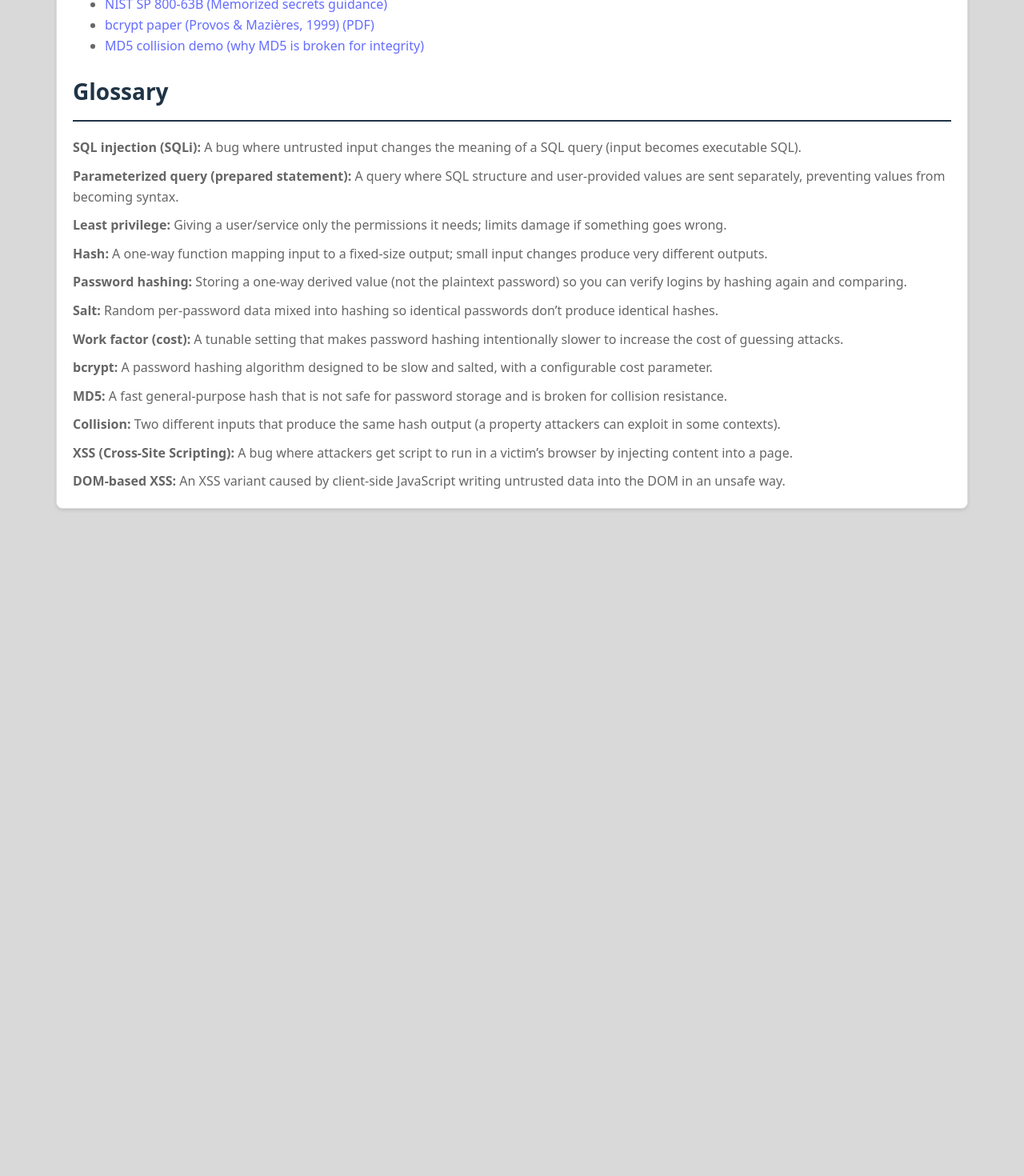
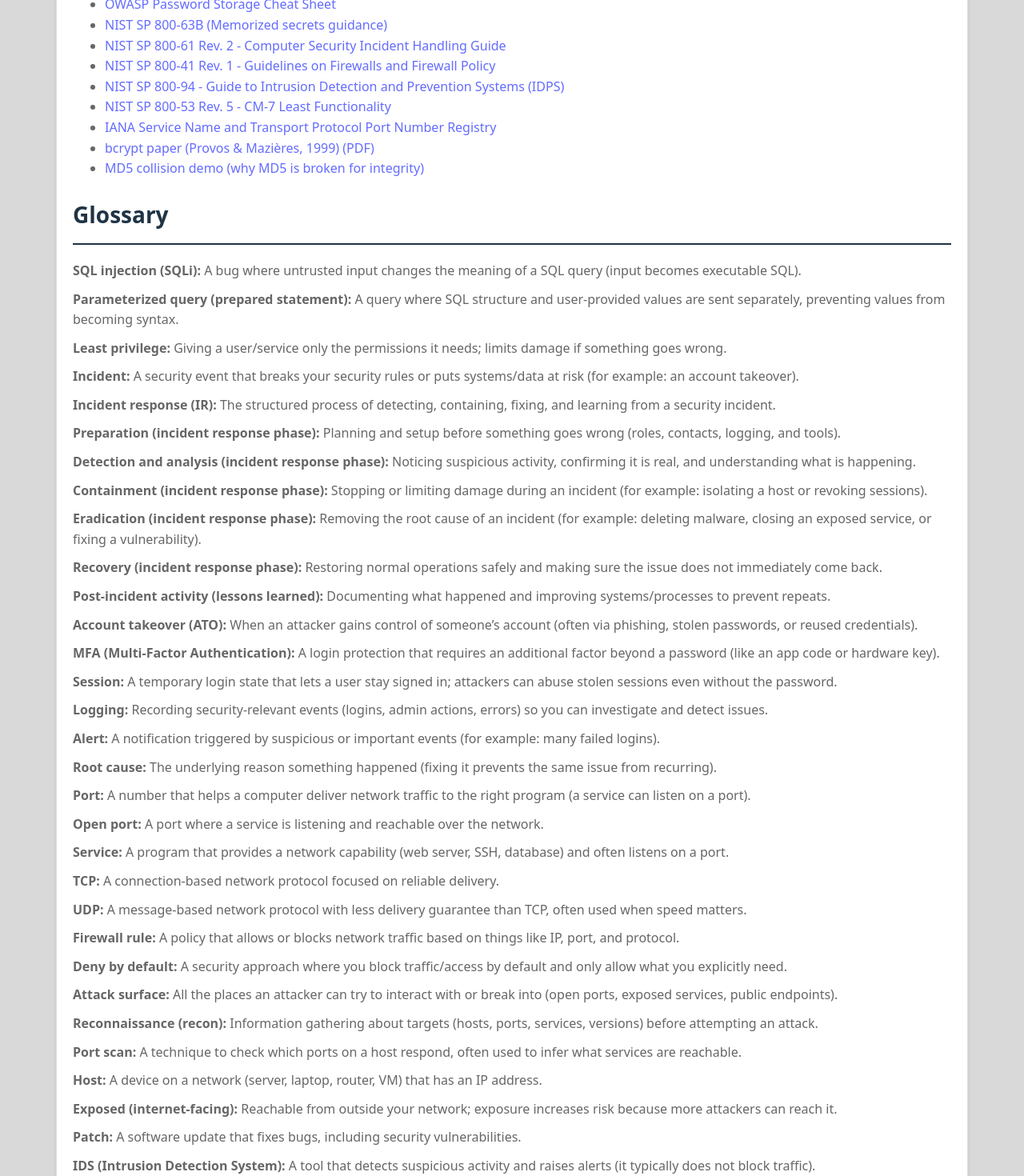
Before and after one commit to Riley-Clarke/HowToSecurity, a React (Vite) app in the folder client/: page /glossary in a window 1280 px wide. Shown: the part 440-1910 px from the top of the page at 80% size. Before the commit the page ends 1146 px from the top, so only its background shows below. Built offline with nearby package versions, Linux system fonts and the light colour scheme; a web font is replaced by a local one.

Commit message:
Adding more definitions and clearing up some points of confusion.

```diff
--- a/client/src/pages/glossary.definitions.json
+++ b/client/src/pages/glossary.definitions.json
@@ -10,6 +10,122 @@
   {
     "term": "Least privilege",
     "def": "Giving a user/service only the permissions it needs; limits damage if something goes wrong."
+  },
+  {
+    "term": "Incident",
+    "def": "A security event that breaks your security rules or puts systems/data at risk (for example: an account takeover)."
+  },
+  {
+    "term": "Incident response (IR)",
+    "def": "The structured process of detecting, containing, fixing, and learning from a security incident."
+  },
+  {
+    "term": "Preparation (incident response phase)",
+    "def": "Planning and setup before something goes wrong (roles, contacts, logging, and tools)."
+  },
+  {
+    "term": "Detection and analysis (incident response phase)",
+    "def": "Noticing suspicious activity, confirming it is real, and understanding what is happening."
+  },
+  {
+    "term": "Containment (incident response phase)",
+    "def": "Stopping or limiting damage during an incident (for example: isolating a host or revoking sessions)."
+  },
+  {
+    "term": "Eradication (incident response phase)",
+    "def": "Removing the root cause of an incident (for example: deleting malware, closing an exposed service, or fixing a vulnerability)."
+  },
+  {
+    "term": "Recovery (incident response phase)",
+    "def": "Restoring normal operations safely and making sure the issue does not immediately come back."
+  },
+  {
+    "term": "Post-incident activity (lessons learned)",
+    "def": "Documenting what happened and improving systems/processes to prevent repeats."
+  },
+  {
+    "term": "Account takeover (ATO)",
+    "def": "When an attacker gains control of someone’s account (often via phishing, stolen passwords, or reused credentials)."
+  },
+  {
+    "term": "MFA (Multi-Factor Authentication)",
+    "def": "A login protection that requires an additional factor beyond a password (like an app code or hardware key)."
+  },
+  {
+    "term": "Session",
+    "def": "A temporary login state that lets a user stay signed in; attackers can abuse stolen sessions even without the password."
+  },
+  {
+    "term": "Logging",
+    "def": "Recording security-relevant events (logins, admin actions, errors) so you can investigate and detect issues."
+  },
+  {
+    "term": "Alert",
+    "def": "A notification triggered by suspicious or important events (for example: many failed logins)."
+  },
+  {
+    "term": "Root cause",
+    "def": "The underlying reason something happened (fixing it prevents the same issue from recurring)."
+  },
+  {
+    "term": "Port",
+    "def": "A number that helps a computer deliver network traffic to the right program (a service can listen on a port)."
+  },
+  {
+    "term": "Open port",
+    "def": "A port where a service is listening and reachable over the network."
+  },
+  {
+    "term": "Service",
+    "def": "A program that provides a network capability (web server, SSH, database) and often listens on a port."
+  },
+  {
+    "term": "TCP",
+    "def": "A connection-based network protocol focused on reliable delivery."
+  },
+  {
+    "term": "UDP",
+    "def": "A message-based network protocol with less delivery guarantee than TCP, often used when speed matters."
+  },
+  {
+    "term": "Firewall rule",
+    "def": "A policy that allows or blocks network traffic based on things like IP, port, and protocol."
+  },
+  {
+    "term": "Deny by default",
+    "def": "A security approach where you block traffic/access by default and only allow what you explicitly need."
+  },
+  {
+    "term": "Attack surface",
+    "def": "All the places an attacker can try to interact with or break into (open ports, exposed services, public endpoints)."
+  },
+  {
+    "term": "Reconnaissance (recon)",
+    "def": "Information gathering about targets (hosts, ports, services, versions) before attempting an attack."
+  },
+  {
+    "term": "Port scan",
+    "def": "A technique to check which ports on a host respond, often used to infer what services are reachable."
+  },
+  {
+    "term": "Host",
+    "def": "A device on a network (server, laptop, router, VM) that has an IP address."
+  },
+  {
+    "term": "Exposed (internet-facing)",
+    "def": "Reachable from outside your network; exposure increases risk because more attackers can reach it."
+  },
+  {
+    "term": "Patch",
+    "def": "A software update that fixes bugs, including security vulnerabilities."
+  },
+  {
+    "term": "IDS (Intrusion Detection System)",
+    "def": "A tool that detects suspicious activity and raises alerts (it typically does not block traffic)."
+  },
+  {
+    "term": "IPS (Intrusion Prevention System)",
+    "def": "A tool that detects suspicious activity and can block or stop it automatically."
   },
   {
     "term": "Hash",
--- a/client/src/pages/glossary.externalResources.json
+++ b/client/src/pages/glossary.externalResources.json
@@ -2,6 +2,10 @@
   {
     "label": "OWASP Top 10 (Injection category context)",
     "url": "https://owasp.org/www-project-top-ten/"
+  },
+  {
+    "label": "OWASP Top 10 2021 - A05 Security Misconfiguration",
+    "url": "https://owasp.org/Top10/2021/A05_2021-Security_Misconfiguration/"
   },
   {
     "label": "OWASP SQL Injection Prevention Cheat Sheet",
@@ -24,6 +28,26 @@
     "url": "https://pages.nist.gov/800-63-3/sp800-63b.html"
   },
   {
+    "label": "NIST SP 800-61 Rev. 2 - Computer Security Incident Handling Guide",
+    "url": "https://csrc.nist.gov/publications/detail/sp/800-61/rev-2/final"
+  },
+  {
+    "label": "NIST SP 800-41 Rev. 1 - Guidelines on Firewalls and Firewall Policy",
+    "url": "https://csrc.nist.gov/publications/detail/sp/800-41/rev-1/final"
+  },
+  {
+    "label": "NIST SP 800-94 - Guide to Intrusion Detection and Prevention Systems (IDPS)",
+    "url": "https://csrc.nist.gov/publications/detail/sp/800-94/final"
+  },
+  {
+    "label": "NIST SP 800-53 Rev. 5 - CM-7 Least Functionality",
+    "url": "https://csrc.nist.gov/projects/risk-management/sp800-53-controls/release-search#!/control?version=5.1&number=CM-7"
+  },
+  {
+    "label": "IANA Service Name and Transport Protocol Port Number Registry",
+    "url": "https://www.iana.org/assignments/service-names-port-numbers/service-names-port-numbers.xhtml"
+  },
+  {
     "label": "bcrypt paper (Provos & Mazières, 1999) (PDF)",
     "url": "https://www.usenix.org/legacy/events/usenix99/provos/provos.pdf"
   },
--- a/client/src/pages/modules/ReconAndScanningBasics.jsx
+++ b/client/src/pages/modules/ReconAndScanningBasics.jsx
@@ -66,7 +66,8 @@
       <p className="module-body">
         Organizations often use monitoring tools to look for suspicious activity on networks and hosts. Some systems can
         detect recon activity like host scanning and port scanning. That can act as an early warning, especially on internal
-        networks where scanning is less expected.
+        networks where scanning is less expected. Intrusion Detection Services (IDS) and Intrusion Prevention Services (IPS)
+        are tools that allow you to do monitor and react to these instances of suspicious activity and handle them safely.
       </p>
 
       <h2 className="module-header">Beginner takeaways</h2>
```
